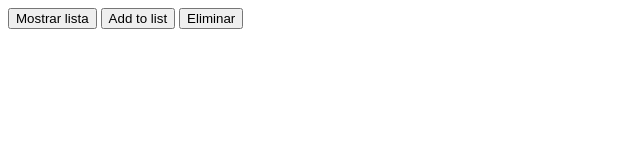
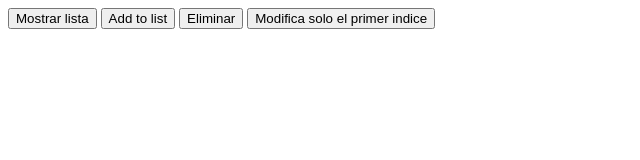
Before and after one commit to enriqueGaleanoT/contac-list, a plain HTML site: page index.html in a window 1280 px wide. Shown: the whole page, without its empty margins (0-640 px from the left). Drawn offline with Linux system fonts and the light colour scheme.

Commit message:
Agregue modificacion pero no se si esta bueno jejej

```diff
--- a/data.js
+++ b/data.js
@@ -28,6 +28,28 @@ function driverAdd(){
     addContactToList(1, "fer", "martinez", 54321, "san pedro sula", "colonia 15 de sept");
 }
 
+
+function popContactFromList(){
+    console.log("Se elimino el ultimo elemento de la lista");
+    console.log("Elemento:" + contactList.pop());
+}
+
+function modifyContact(){
+    for (const contacts of contactList) {
+        if(contacts.id == 0){
+            contacts.name = "Pro";
+            contacts.surname = "Talento";
+            contacts.contact = 12321312321;
+            contacts.city = "Colombia";
+            contacts.direction = "Bogota";
+        }
+    }
+
+    console.log("Modificacion");
+    console.log(contactList);
+}
+
+
 function driverShow(){
     console.log("Lista: ");
     for (let i = 0; i < contactList.length; i++) {
@@ -37,8 +59,3 @@ function driverShow(){
         console.log("La lista de contactos esta vacia");
     }
 }
-
-function popContactFromList(){
-    console.log("Se elimino el ultimo elemento de la lista");
-    console.log("Elemento:" + contactList.pop());
-}
--- a/index.html
+++ b/index.html
@@ -9,6 +9,8 @@
         <button onclick="driverShow()">Mostrar lista</button>
         <button onclick=" driverAdd()">Add to list</button>
         <button onclick="popContactFromList()">Eliminar</button>
+
+        <button onclick="modifyContact()">Modifica solo el primer indice</button>
         <script src="data.js"></script>
     </body>
 </html>
```
